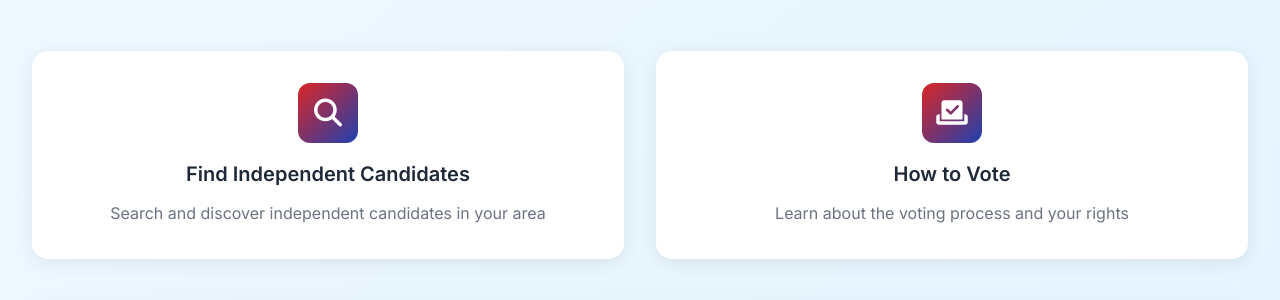
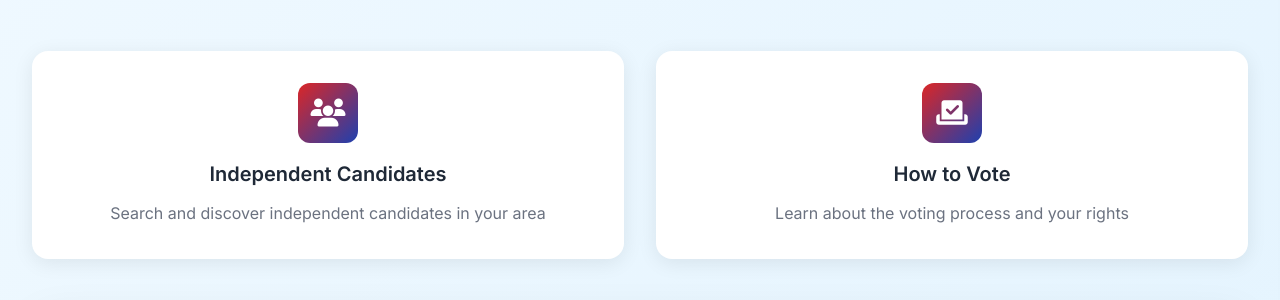
Before and after one commit to manesha63/electNepal, a Django app: page / in a window 1280 px wide. Shown: the part 249-549 px from the top of the page. Run offline with Django 4.2, Linux system fonts and the light colour scheme; some libraries are stand-ins or nearby versions.

Commit message:
Revert to 'Independent Candidates' with users icon
- Changed text back to 'Independent Candidates' (removed 'Find')
- Reverted icon back to fa-users (group of people) from search icon
- Consistent on both sidebar and landing page
- Both still link to the same candidates list page

🤖 Generated with Claude Code

Co-Authored-By: Claude <noreply@anthropic.com>

```diff
--- a/core/templates/core/home.html
+++ b/core/templates/core/home.html
@@ -19,9 +19,9 @@
     <div class="features-grid animate-on-scroll">
         <a href="{% url 'candidates:list' %}" class="feature-card" style="text-decoration: none; color: inherit; display: block;">
             <div class="feature-icon">
-                <i class="fas fa-search"></i>
+                <i class="fas fa-users"></i>
             </div>
-            <h3 class="feature-title">{% trans "Find Independent Candidates" %}</h3>
+            <h3 class="feature-title">{% trans "Independent Candidates" %}</h3>
             <p class="feature-description">
                 {% trans "Search and discover independent candidates in your area" %}
             </p>
--- a/templates/base.html
+++ b/templates/base.html
@@ -80,8 +80,8 @@
 
             <div class="sidebar-menu">
                 <a href="{% url 'candidates:list' %}" class="sidebar-item">
-                    <i class="fas fa-search"></i>
-                    <span>{% trans "Find Independent Candidates" %}</span>
+                    <i class="fas fa-users"></i>
+                    <span>{% trans "Independent Candidates" %}</span>
                 </a>
 
                 <a href="#" class="sidebar-item" onclick="showRegisterInfo(); return false;">
```
